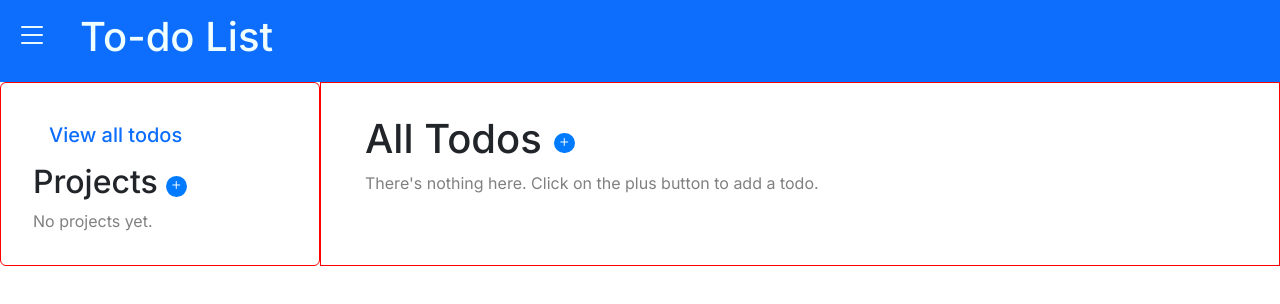
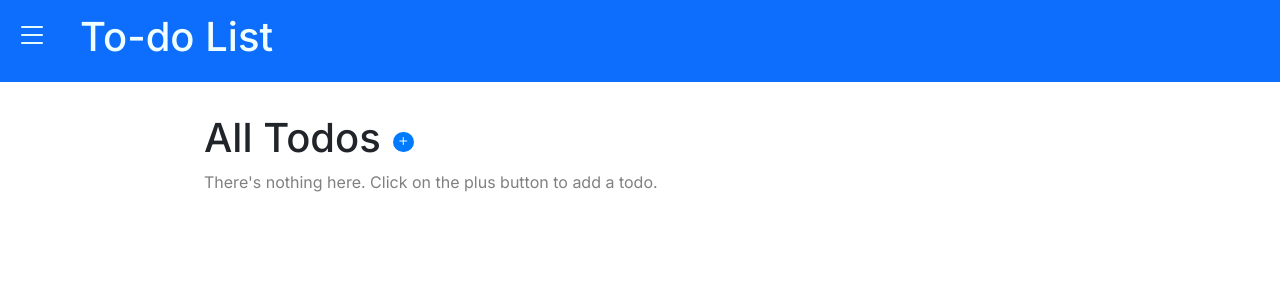
Before and after one commit to neilcasas/todo, a website built with webpack: page src/index.html in a window 1280 px wide. Built offline with nearby package versions, Linux system fonts and the light colour scheme.

Commit message:
added function that toggles side navbar

```diff
--- a/src/index.html
+++ b/src/index.html
@@ -20,7 +20,7 @@
     <main>
       <div class="container-fluid">
         <div class="row">
-          <div class="col-md-3 card" id="side-navbar"></div>
+          <div class="col-md-3 hide-sidenav" id="side-navbar"></div>
           <div class="col-md-9 container-fluid" id="content"></div>
         </div>
       </div>
--- a/src/js/main.js
+++ b/src/js/main.js
@@ -2,5 +2,11 @@ import "../scss/styles.scss";
 import * as bootstrap from "bootstrap";
 import loadPage from "./uicontroller.js";
 
+// Add sidenav toggler
+document.querySelector("#sidenavbar-toggler").addEventListener("click", () => {
+  const sideNavDiv = document.querySelector("#side-navbar");
+  sideNavDiv.classList.toggle("hide-sidenav");
+});
+
 // Load main todolist upon loading
 loadPage("todolist");
--- a/src/js/sideNav.js
+++ b/src/js/sideNav.js
@@ -3,11 +3,11 @@ import loadPage from "./uicontroller";
 import { deleteProject } from "./storage";
 
 const sideNavBar = () => {
-  const sideNavDiv = document.createElement("div");
-  sideNavDiv.setAttribute("class", "nav nav-pills flex-column");
+  const mainDiv = document.createElement("div");
+  mainDiv.setAttribute("class", "nav nav-pills flex-column");
 
   // All todos view
-  sideNavDiv.innerHTML = `<li class="nav-item">
+  mainDiv.innerHTML = `<li class="nav-item">
     <h5>
         <a class="nav-link" id="all-todos-link">View all todos</a>
     </h5>
@@ -16,11 +16,11 @@ const sideNavBar = () => {
     <div id="add-project-header-container">
    `;
   // Load all todos when clicking all todos link
-  const allTodosLink = sideNavDiv.querySelector("#all-todos-link");
+  const allTodosLink = mainDiv.querySelector("#all-todos-link");
   allTodosLink.addEventListener("click", () => {
     loadPage("todolist");
   });
-  const addProjectHeaderContainer = sideNavDiv.querySelector(
+  const addProjectHeaderContainer = mainDiv.querySelector(
     "#add-project-header-container"
   );
   const addProjectHeaderElement = addProjectHeader();
@@ -28,7 +28,7 @@ const sideNavBar = () => {
 
   // Iterate through localStorage to get projects, append to projectList container
   const projectList = () => {
-    const projectListContainer = sideNavDiv.querySelector(
+    const projectListContainer = mainDiv.querySelector(
       "#project-list-container"
     );
 
@@ -79,7 +79,7 @@ const sideNavBar = () => {
   };
 
   projectList();
-  return sideNavDiv;
+  return mainDiv;
 };
 
 export { sideNavBar };
--- a/src/scss/styles.scss
+++ b/src/scss/styles.scss
@@ -31,12 +31,12 @@ textarea {
 #side-navbar,
 #content {
   padding: 2rem;
-  border: 1px solid red;
 }
 
-.hide-nav {
+.hide-sidenav {
   display: none;
 }
+
 #add-btn {
   display: flex;
   align-items: center;
```
